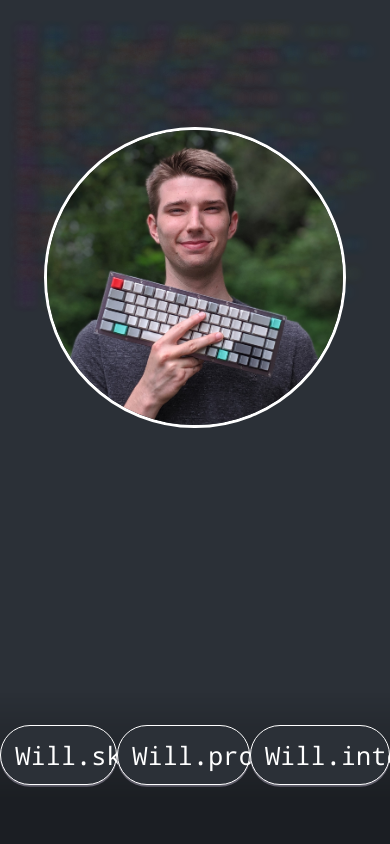
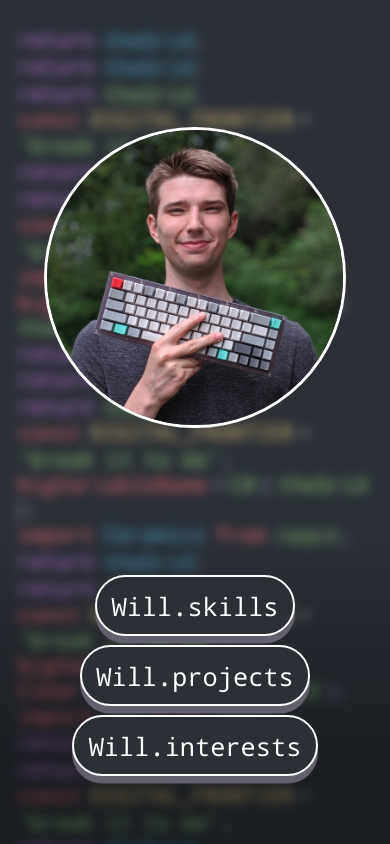
Before and after one commit to wmccall/wmccall.github.io, a React (Create React App) app in the folder Source/: page / in a window 390 px wide. Built offline with nearby package versions, Linux system fonts and the light colour scheme.

Commit message:
Make home screen respond to mobile (buttons and code wrapping)

```diff
--- a/Source/src/stylesheets/pages/_home.scss
+++ b/Source/src/stylesheets/pages/_home.scss
@@ -1,15 +1,15 @@
 $profile-image-height: 35vh;
 $blur-level: calc(9px + 0.3vw);
-$border-length: 0.15vw;
-$drop-shadow: 0.45vw;
+$border-length: 0.3vh;
+$drop-shadow: 0.9vh;
 
-$hover-drop-shadow: 0.35vw;
-$hover-margin-bottom: -0.1vw;
-$hover-margin-top: 0.1vw;
+$hover-drop-shadow: 0.7vh;
+$hover-margin-bottom: 0.8vh;
+$hover-margin-top: 0.2vh;
 
-$click-drop-shadow: 0.1vw;
-$click-margin-bottom: -0.35vw;
-$click-margin-top: 0.35vw;
+$click-drop-shadow: 0.2vh;
+$click-margin-bottom: 0.3vh;
+$click-margin-top: 0.7vh;
 
 .home {
   // scroll bar
@@ -49,6 +49,7 @@ $click-margin-top: 0.35vw;
     padding-bottom: 7vh;
     padding-top: 4vh;
     display: flex;
+    flex-wrap: wrap;
     justify-content: space-around;
     background: linear-gradient(
       180deg,
@@ -58,6 +59,7 @@ $click-margin-top: 0.35vw;
     pointer-events: none;
 
     button {
+      margin-bottom: 1vh;
       pointer-events: all !important;
       color: $white;
       outline: 0;
@@ -167,6 +169,8 @@ $click-margin-top: 0.35vw;
       background-color: $darker-gray;
 
       .pseudo-code {
+        display: flex;
+        flex-wrap: wrap;
         align-self: flex-start;
         user-select: none;
         display: flex;
@@ -174,8 +178,8 @@ $click-margin-top: 0.35vw;
 
         button,
         div {
-          font-size: 1.25vw;
-          line-height: 1.45vw;
+          font-size: 2.5vh;
+          line-height: 2.7vh;
           width: fit-content;
           font-family: 'Droid Sans Mono', monospace;
           background: transparent;
```
